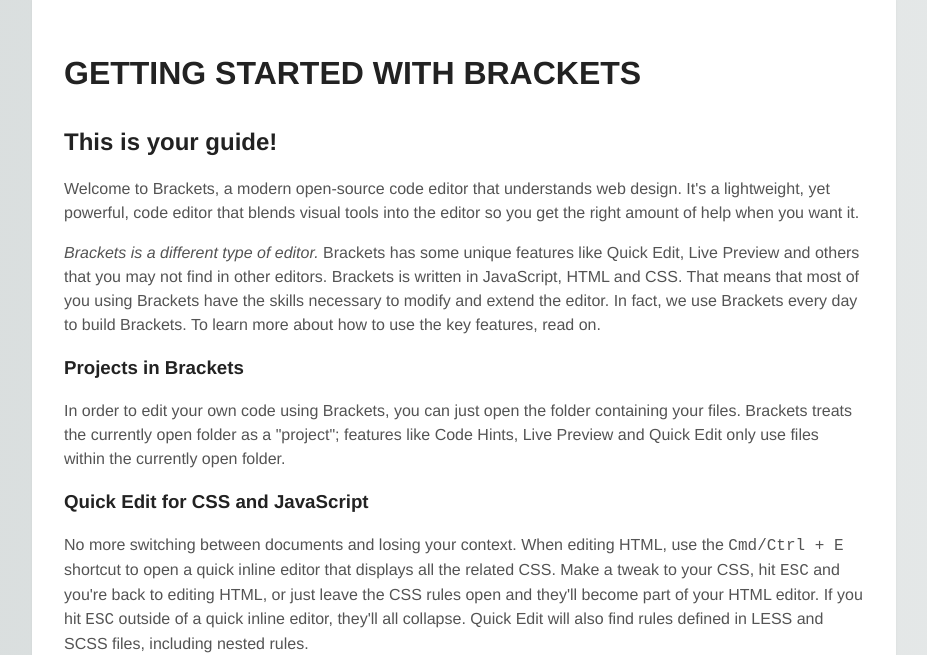
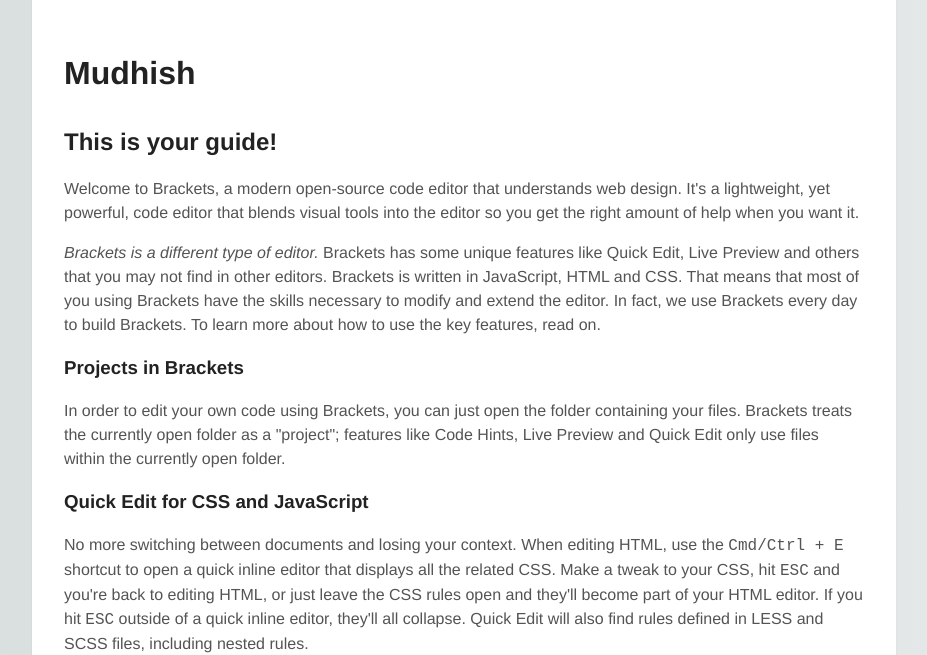
Before and after one commit to anokata01/anokata01.github.io, a plain HTML site: page index.html in a window 1280 px wide. Shown: the top 655 px of the page, without its empty margins (176-1103 px from the left). Drawn offline with Linux system fonts and the light colour scheme.

Commit message:
Update index.html

```diff
--- a/index.html
+++ b/index.html
@@ -10,7 +10,7 @@
     </head>
     <body>
 
-        <h1>GETTING STARTED WITH BRACKETS</h1>
+        <h1>Mudhish</h1>
         <h2>This is your guide!</h2>
 
         <!--
```
